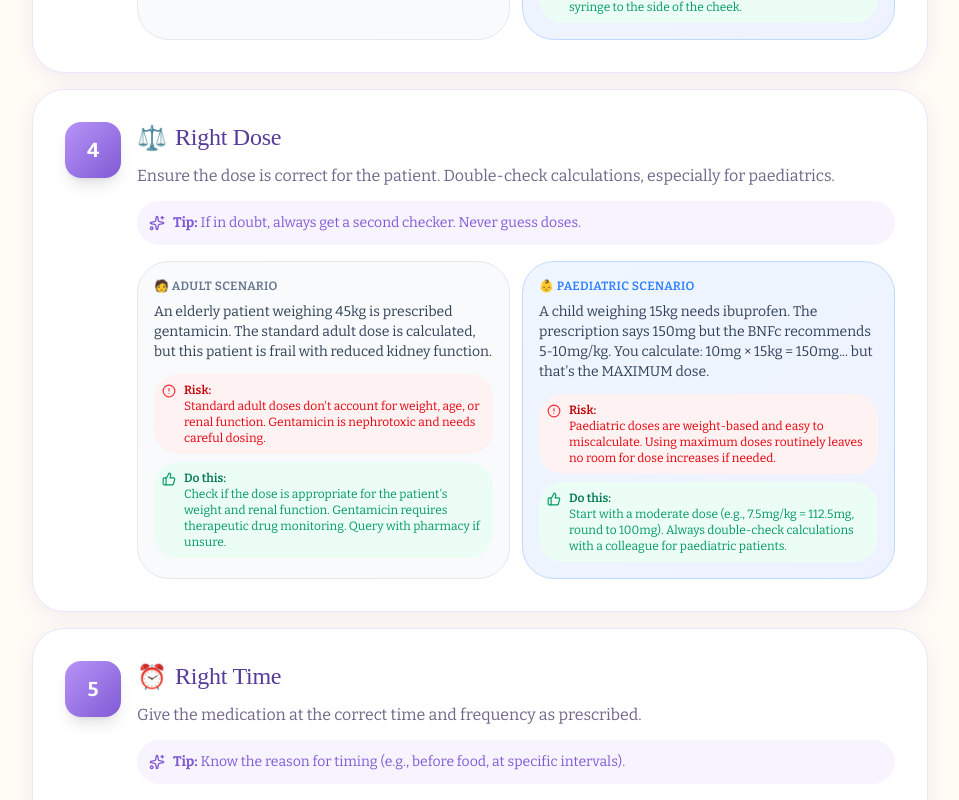
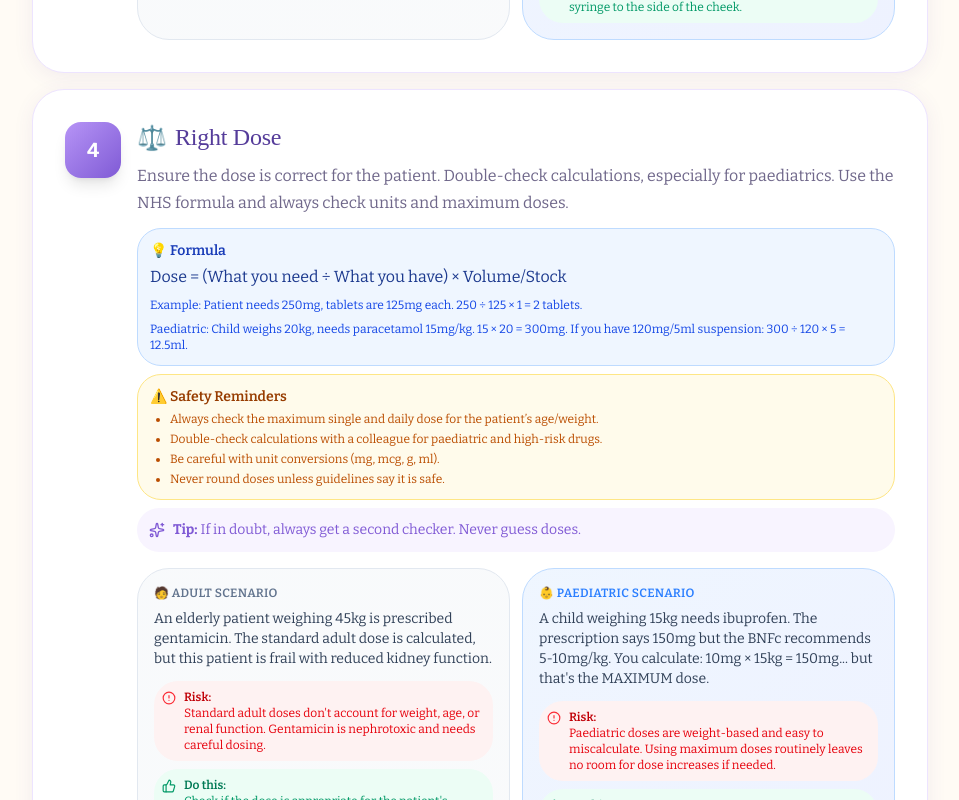
Before and after one commit to laurencaitlinemmerson-tech/revision-foundations-saas, a Next.js app: page /hub/resources/9-rights-medication in a window 1280 px wide. Shown: the part 2220-3020 px from the top of the page, without its empty margins (160-1119 px from the left). Built offline with nearby package versions, Linux system fonts and the light colour scheme; no server answers; a web font is replaced by a local one.

Commit message:
Fix glossary category color mapping for new categories

```diff
--- a/src/app/hub/glossary/page.tsx
+++ b/src/app/hub/glossary/page.tsx
@@ -37,12 +37,13 @@ function GlossaryCard({
   const hasPremiumContent = term.whyItMatters || term.exampleInPractice || term.osceWording || term.redFlags || term.commonMistakes || term.quizQuestion;
 
   const categoryColors: Record<GlossaryCategory, string> = {
+    "Basic Terms": "bg-gray-100 text-gray-700",
+    "Placement Essentials": "bg-amber-100 text-amber-700",
     "Abbreviations": "bg-blue-100 text-blue-700",
     "OSCE": "bg-purple-100 text-purple-700",
     "Medications": "bg-pink-100 text-pink-700",
     "Clinical Conditions": "bg-red-100 text-red-700",
     "Observations & Vitals": "bg-emerald-100 text-emerald-700",
-    "Placement Basics": "bg-amber-100 text-amber-700",
   };
 
   const populationColors: Record<GlossaryPopulation, { bg: string; icon: React.ReactNode }> = {
--- a/src/app/hub/resources/9-rights-medication/page.tsx
+++ b/src/app/hub/resources/9-rights-medication/page.tsx
@@ -61,9 +61,18 @@ const rights = [
   {
     number: 4,
     title: 'Right Dose',
-    description: 'Ensure the dose is correct for the patient. Double-check calculations, especially for paediatrics.',
+    description: 'Ensure the dose is correct for the patient. Double-check calculations, especially for paediatrics. Use the NHS formula and always check units and maximum doses.',
     tip: 'If in doubt, always get a second checker. Never guess doses.',
     emoji: '⚖️',
+    formula: 'Dose = (What you need ÷ What you have) × Volume/Stock',
+    formulaExample: 'Example: Patient needs 250mg, tablets are 125mg each. 250 ÷ 125 × 1 = 2 tablets.',
+    workedExample: 'Paediatric: Child weighs 20kg, needs paracetamol 15mg/kg. 15 × 20 = 300mg. If you have 120mg/5ml suspension: 300 ÷ 120 × 5 = 12.5ml.',
+    safetyReminders: [
+      'Always check the maximum single and daily dose for the patient’s age/weight.',
+      'Double-check calculations with a colleague for paediatric and high-risk drugs.',
+      'Be careful with unit conversions (mg, mcg, g, ml).',
+      'Never round doses unless guidelines say it is safe.',
+    ],
     adultScenario: {
       situation: 'An elderly patient weighing 45kg is prescribed gentamicin. The standard adult dose is calculated, but this patient is frail with reduced kidney function.',
       whatWentWrong: 'Standard adult doses don\'t account for weight, age, or renal function. Gentamicin is nephrotoxic and needs careful dosing.',
@@ -251,6 +260,28 @@ export default function NineRightsMedicationPage() {
                       <h3 className="text-lg font-semibold text-[var(--plum)]">{right.title}</h3>
                     </div>
                     <p className="text-[var(--plum-dark)]/70 mb-3">{right.description}</p>
+                    {right.formula && (
+                      <div className="bg-blue-50 border border-blue-200 rounded-lg p-3 mb-2">
+                        <p className="text-sm font-semibold text-blue-800 mb-1">💡 Formula</p>
+                        <div className="font-mono text-blue-900 text-base">{right.formula}</div>
+                        {right.formulaExample && (
+                          <div className="mt-2 text-xs text-blue-700">{right.formulaExample}</div>
+                        )}
+                        {right.workedExample && (
+                          <div className="mt-2 text-xs text-blue-700">{right.workedExample}</div>
+                        )}
+                      </div>
+                    )}
+                    {right.safetyReminders && (
+                      <div className="bg-amber-50 border border-amber-200 rounded-lg p-3 mb-2">
+                        <p className="text-sm font-semibold text-amber-800 mb-1">⚠️ Safety Reminders</p>
+                        <ul className="list-disc pl-5 text-xs text-amber-700 space-y-1">
+                          {right.safetyReminders.map((reminder, i) => (
+                            <li key={i}>{reminder}</li>
+                          ))}
+                        </ul>
+                      </div>
+                    )}
                     <div className="bg-[var(--lilac-soft)] rounded-lg p-3 mb-4">
                       <p className="text-sm text-[var(--purple)] flex items-start gap-2">
                         <Sparkles className="w-4 h-4 mt-0.5 flex-shrink-0" />
```
